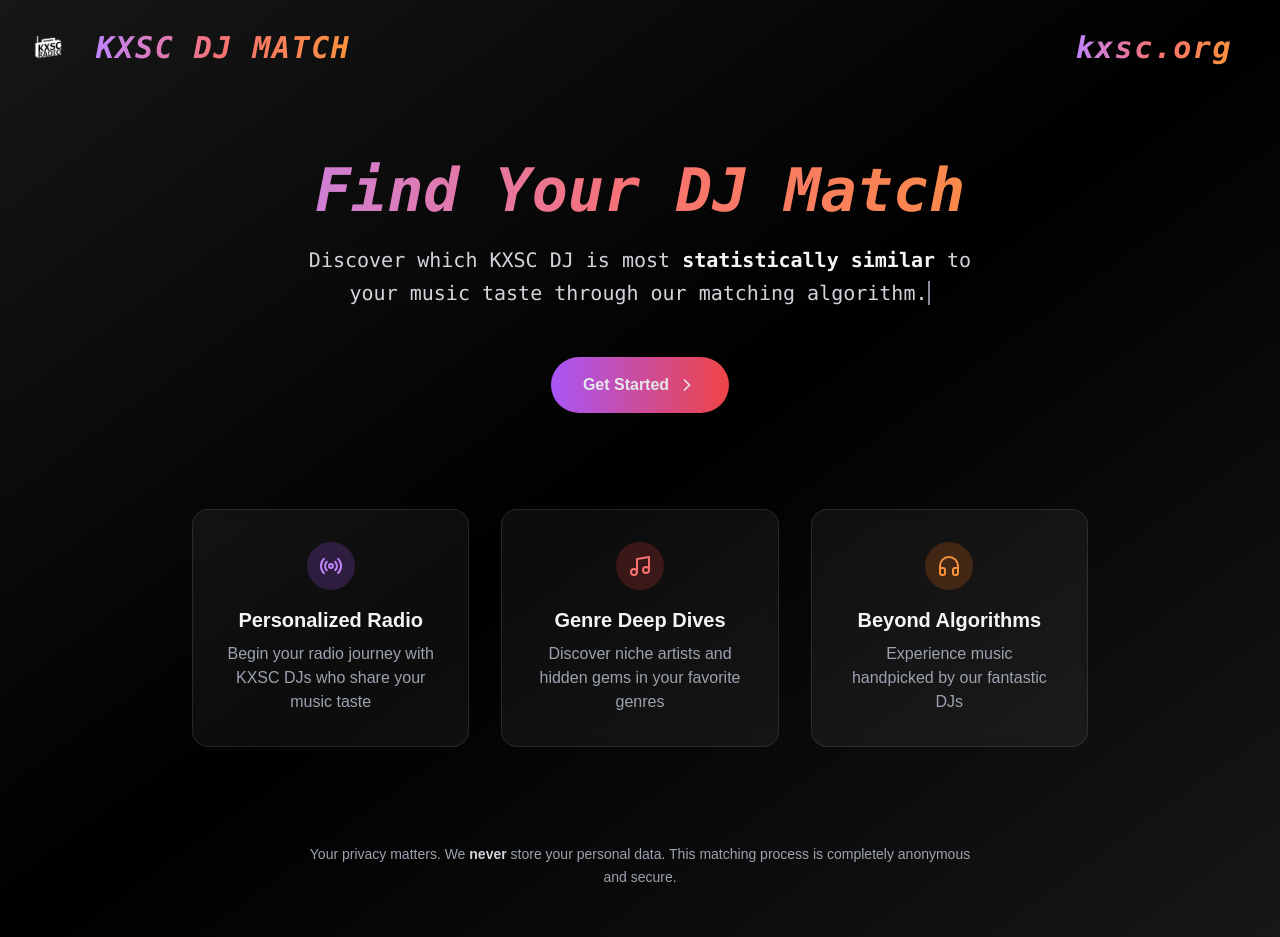
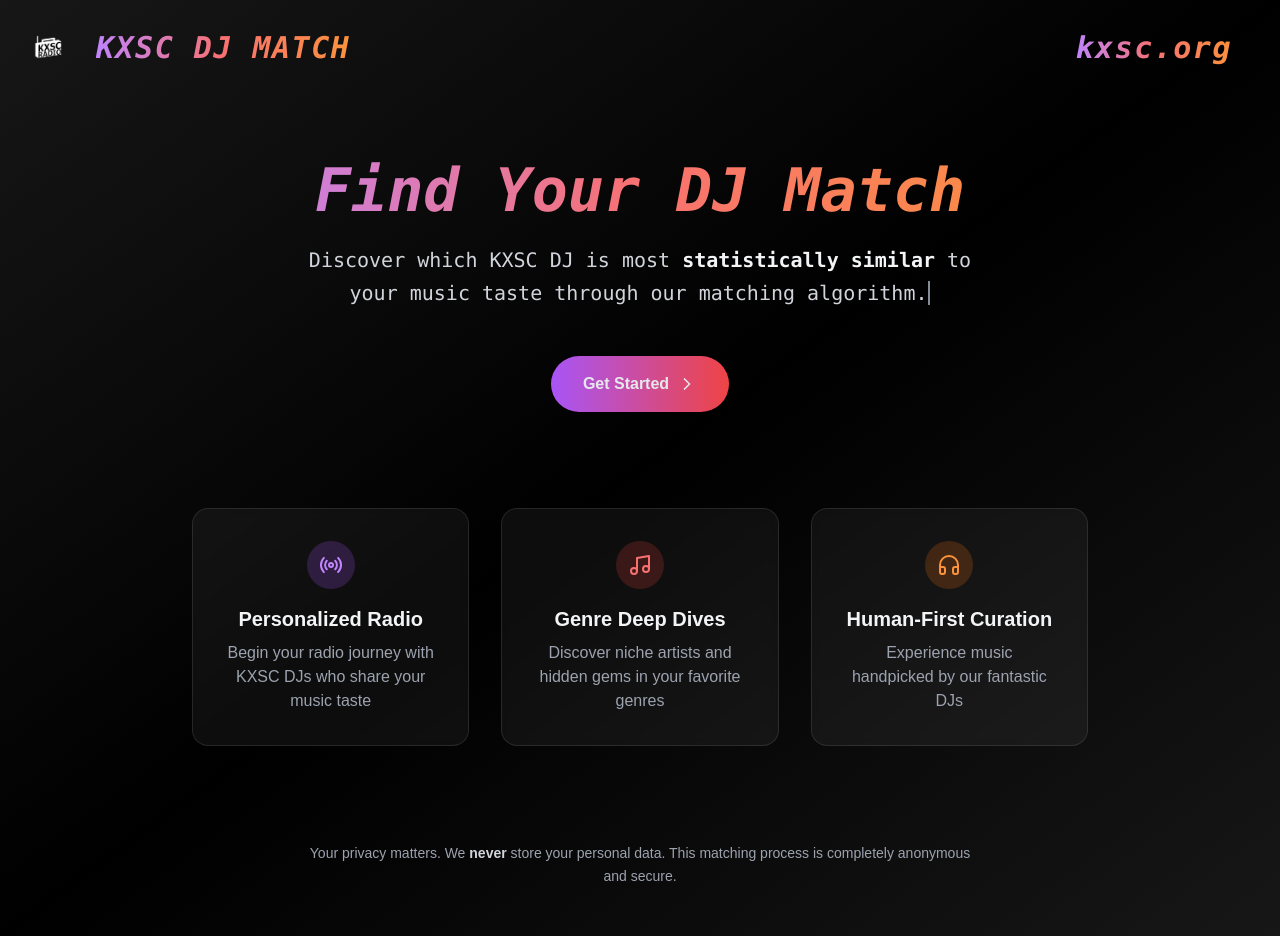
Before and after one commit to lee-64/kxsc_dj_match, a Next.js app in the folder frontend/: page / in a window 1280 px wide. Built offline with nearby package versions, Linux system fonts and the light colour scheme.

Commit message:
static container surrounding typing animation

```diff
--- a/frontend/src/app/page.js
+++ b/frontend/src/app/page.js
@@ -15,11 +15,13 @@ export default function Home() {
           Find Your DJ Match
         </h1>
 
+        <div className="h-24 mb-4">
         <TypingAnimation>
           <p className="font-mono text-xl text-gray-300 mb-12 max-w-2xl mx-auto leading-relaxed">
             Discover which KXSC DJ is most <span className="font-semibold text-gray-100">statistically similar</span> to your music taste through our matching algorithm.
           </p>
         </TypingAnimation>
+        </div>
 
         <Link
           href="/choose-mood"
@@ -54,7 +56,7 @@ export default function Home() {
             <div className="w-12 h-12 bg-orange-500/20 rounded-full flex items-center justify-center mx-auto mb-4">
               <Headphones className="w-6 h-6 text-orange-400" />
             </div>
-            <h3 className="text-xl font-semibold mb-2 text-gray-100">Beyond Algorithms</h3>
+            <h3 className="text-xl font-semibold mb-2 text-gray-100">Human-First Curation</h3>
             <p className="text-gray-400">Experience music handpicked by our fantastic DJs</p>
           </div>
         </div>
```
